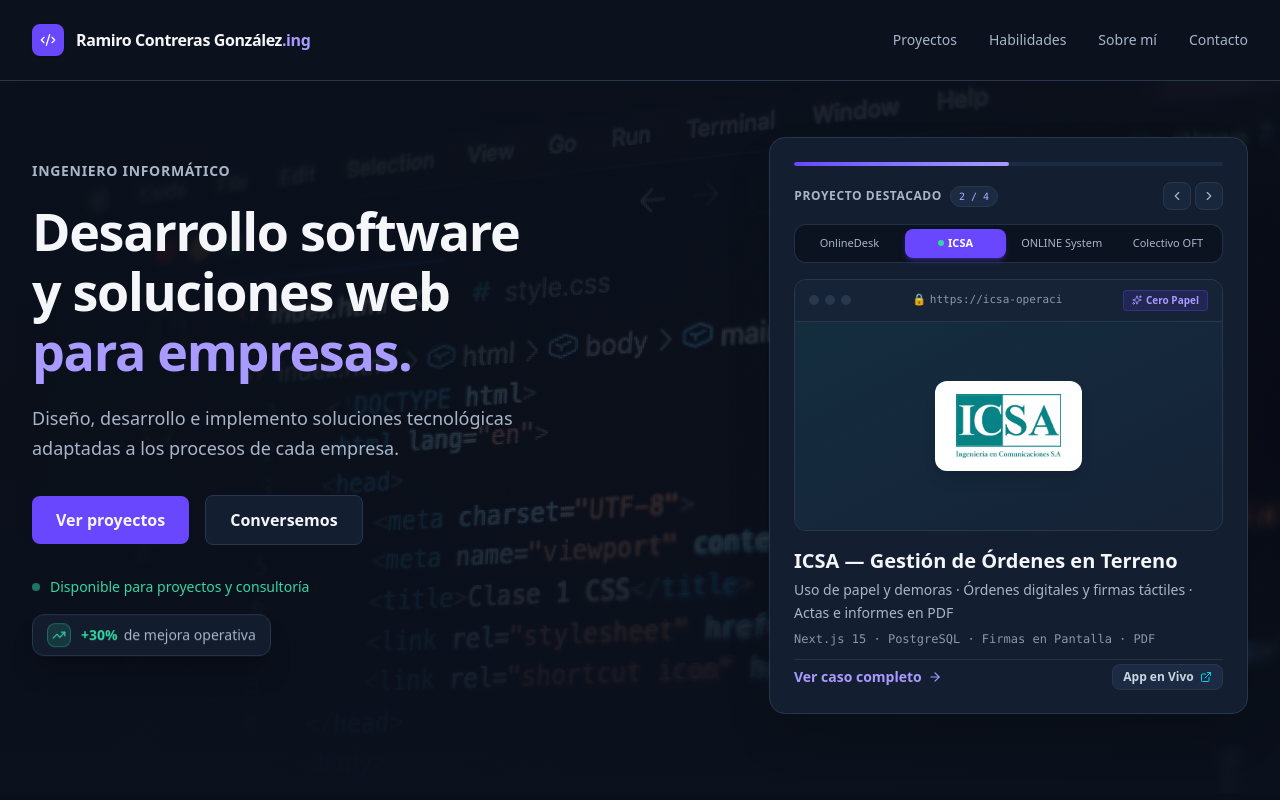
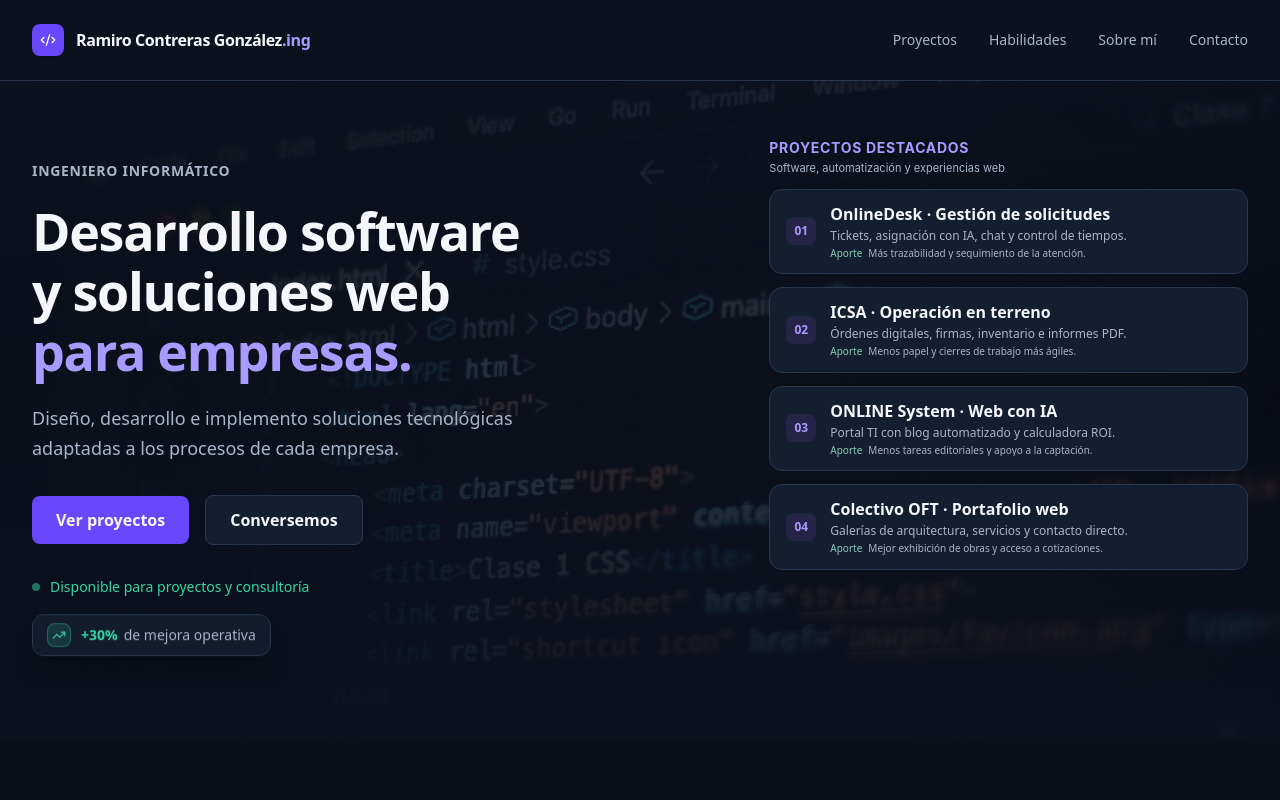
Before and after one commit to Tino0rcg/Portafolio-Ramiro-Contreras, a React (Vite) app: page / in a window 1280 px wide. Shown: the top 800 px of the page. Built offline with nearby package versions, Linux system fonts and the light colour scheme.

Commit message:
feat: reproduccion exacta de la seccion proyectos destacados con 4 tarjetas verticales consecutivas compactas

```diff
--- a/src/components/Hero.tsx
+++ b/src/components/Hero.tsx
@@ -1,88 +1,41 @@
-import React, { useState, useEffect } from 'react';
-import { ChevronLeft, ChevronRight, ExternalLink, ArrowRight, Sparkles, TrendingUp } from 'lucide-react';
-import { projectsData } from '../data/portfolioData';
+import React from 'react';
+import { TrendingUp } from 'lucide-react';
 
-interface FeaturedProjectMeta {
-  tabName: string;
-  badge: string;
-  shortTitle: string;
-  problemSolutionResult: string;
-  technologiesText: string;
-  browserUrl: string;
-  glowColor: string;
+interface FeaturedProject {
+  number: string;
+  title: string;
+  description: string;
+  contribution: string;
 }
 
-const featuredProjectsMeta: Record<string, FeaturedProjectMeta> = {
-  'onlinedesk-gestion-requerimientos': {
-    tabName: 'OnlineDesk',
-    badge: 'SaaS en Vivo',
-    shortTitle: 'OnlineDesk — Plataforma SaaS en Tiempo Real',
-    problemSolutionResult: 'Requerimientos desordenados · Tablero Kanban y SLA · Trazabilidad y PDF por correo',
-    technologiesText: 'Next.js · TypeScript · Supabase Realtime · IA · PDF',
-    browserUrl: 'gesti-n-de-requerimientos-app.vercel.app',
-    glowColor: 'from-indigo-600/20 via-blue-600/10 to-transparent',
+const featuredProjects: FeaturedProject[] = [
+  {
+    number: '01',
+    title: 'OnlineDesk · Gestión de solicitudes',
+    description: 'Tickets, asignación con IA, chat y control de tiempos.',
+    contribution: 'Más trazabilidad y seguimiento de la atención.',
   },
-  'software-gestion-operativa-icsa': {
-    tabName: 'ICSA',
-    badge: 'Cero Papel',
-    shortTitle: 'ICSA — Gestión de Órdenes en Terreno',
-    problemSolutionResult: 'Uso de papel y demoras · Órdenes digitales y firmas táctiles · Actas e informes en PDF',
-    technologiesText: 'Next.js 15 · PostgreSQL · Firmas en Pantalla · PDF',
-    browserUrl: 'icsa-operaciones.vercel.app',
-    glowColor: 'from-teal-600/20 via-cyan-600/10 to-transparent',
+  {
+    number: '02',
+    title: 'ICSA · Operación en terreno',
+    description: 'Órdenes digitales, firmas, inventario e informes PDF.',
+    contribution: 'Menos papel y cierres de trabajo más ágiles.',
   },
-  'web-online-system': {
-    tabName: 'ONLINE System',
-    badge: 'Gemini IA',
-    shortTitle: 'ONLINE System — Web con IA Autónoma',
-    problemSolutionResult: 'Posicionamiento web lento · Automatización con API Gemini · Contenido técnico y SEO continuo',
-    technologiesText: 'Next.js 15 · API Google Gemini · Tailwind CSS · SEO',
-    browserUrl: 'onlinesystem.cl',
-    glowColor: 'from-emerald-600/20 via-teal-600/10 to-transparent',
+  {
+    number: '03',
+    title: 'ONLINE System · Web con IA',
+    description: 'Portal TI con blog automatizado y calculadora ROI.',
+    contribution: 'Menos tareas editoriales y apoyo a la captación.',
   },
-  'web-colectivo-oft': {
-    tabName: 'Colectivo OFT',
-    badge: 'Editorial & Video',
-    shortTitle: 'Colectivo OFT — Estudio & Arquitectura',
-    problemSolutionResult: 'Presentación estática · Portafolio editorial interactivo y video · Catálogo de proyectos',
-    technologiesText: 'Next.js · React · Video Streaming · Optimización WebP',
-    browserUrl: 'colectivooft.cl',
-    glowColor: 'from-amber-600/20 via-stone-700/10 to-transparent',
+  {
+    number: '04',
+    title: 'Colectivo OFT · Portafolio web',
+    description: 'Galerías de arquitectura, servicios y contacto directo.',
+    contribution: 'Mejor exhibición de obras y acceso a cotizaciones.',
   },
-};
+];
 
 export const Hero: React.FC = () => {
-  const [currentIndex, setCurrentIndex] = useState(0);
-  const [isPaused, setIsPaused] = useState(false);
-
-  useEffect(() => {
-    if (isPaused) return;
-    const interval = setInterval(() => {
-      setCurrentIndex((prev) => (prev + 1) % projectsData.length);
-    }, 4500);
-    return () => clearInterval(interval);
-  }, [isPaused, currentIndex]);
-
-  const currentProject = projectsData[currentIndex] || projectsData[0];
-  const meta: FeaturedProjectMeta =
-    featuredProjectsMeta[currentProject.id] || {
-      tabName: currentProject.title.split('—')[0].trim(),
-      badge: 'Destacado',
-      shortTitle: currentProject.title,
-      problemSolutionResult: currentProject.shortDescription,
-      technologiesText: currentProject.technologies.slice(0, 4).join(' · '),
-      browserUrl: 'proyecto.app',
-      glowColor: 'from-indigo-600/20 to-transparent',
-    };
-
-  const prevProject = () => {
-    setCurrentIndex((prev) => (prev - 1 + projectsData.length) % projectsData.length);
-  };
-
-  const nextProject = () => {
-    setCurrentIndex((prev) => (prev + 1) % projectsData.length);
-  };
-
   return (
     <section className="relative overflow-hidden bg-[#0B111D] text-[#F5F6FA] pt-8 sm:pt-10 md:pt-12 lg:pt-14 pb-12 sm:pb-16 md:pb-20 lg:pb-20">
       {/* Imagen de fondo con overlay para preservar legibilidad y estética profesional */}
@@ -155,169 +108,45 @@ export const Hero: React.FC = () => {
             </div>
           </div>
 
-          {/* Columna Derecha: Tarjeta de Proyecto Destacado (Dinámica con Timeline y Tabs) */}
-          <div className="lg:col-span-5 w-full">
-            <div
-              onMouseEnter={() => setIsPaused(true)}
-              onMouseLeave={() => setIsPaused(false)}
-              className="bg-[#131E30] border border-[#29374D] rounded-2xl p-4 sm:p-6 shadow-2xl relative overflow-hidden group"
-            >
-              {/* Barra de progreso de tiempo (Timeline Dinámico) */}
-              <div className="w-full h-1 bg-[#1C2B43] rounded-full overflow-hidden mb-4">
+          {/* Columna Derecha: Sección Proyectos Destacados (4 Tarjetas Consecutivas) */}
+          <div className="lg:col-span-5 w-full flex flex-col">
+            {/* Encabezado */}
+            <div className="mb-3 text-left">
+              <h2 className="text-[14px] font-bold text-[#A99AFF] tracking-wider uppercase font-sans mb-0.5">
+                PROYECTOS DESTACADOS
+              </h2>
+              <p className="text-[11px] text-[#A9B5C8] font-sans">
+                Software, automatización y experiencias web
+              </p>
+            </div>
+
+            {/* Lista vertical de 4 tarjetas */}
+            <div className="flex flex-col gap-[13px] w-full">
+              {featuredProjects.map((project) => (
                 <div
-                  key={currentIndex}
-                  className="h-full bg-gradient-to-r from-[#6847FF] to-[#A99AFF] rounded-full animate-progress-fill"
-                  style={{ animationPlayState: isPaused ? 'paused' : 'running' }}
-                />
-              </div>
+                  key={project.number}
+                  className="bg-[#131E30] border border-[#29374D] rounded-[13px] px-3.5 py-3 sm:px-4 sm:py-3.5 flex items-center gap-3.5 w-full text-left"
+                >
+                  {/* Columna izquierda: Cuadrado pequeño con número */}
+                  <div className="w-[30px] h-[28px] rounded-[7px] bg-[#252346] text-[#A99AFF] text-[12px] font-bold flex items-center justify-center shrink-0 select-none">
+                    {project.number}
+                  </div>
 
-              {/* Etiqueta superior y controles */}
-              <div className="flex items-center justify-between mb-3.5">
-                <div className="flex items-center gap-2">
-                  <span className="text-[11px] sm:text-xs font-semibold tracking-wider text-[#A9B5C8] uppercase">
-                    PROYECTO DESTACADO
-                  </span>
-                  <span className="text-[10px] font-mono px-2 py-0.5 rounded-full bg-[#1C2B43] text-indigo-300 border border-[#29374D]">
-                    {currentIndex + 1} / 4
-                  </span>
+                  {/* Columna derecha: Título, descripción y aporte */}
+                  <div className="flex-1 min-w-0">
+                    <h3 className="text-[15px] sm:text-[16px] font-semibold text-[#F5F6FA] leading-tight mb-1 truncate">
+                      {project.title}
+                    </h3>
+                    <p className="text-[12px] text-[#A9B5C8] leading-tight mb-1 truncate">
+                      {project.description}
+                    </p>
+                    <div className="flex items-center gap-1.5 text-[10px] leading-tight">
+                      <span className="text-[#8CCBB1] font-medium shrink-0">Aporte</span>
+                      <span className="text-[#A9B5C8] truncate">{project.contribution}</span>
+                    </div>
+                  </div>
                 </div>
-
-                {/* Flechas de navegación rápida */}
-                <div className="flex items-center gap-1">
-                  <button
-                    onClick={prevProject}
-                    aria-label="Proyecto anterior"
-                    className="p-1.5 rounded-lg text-[#A9B5C8] hover:text-[#F5F6FA] bg-[#1C2B43]/70 hover:bg-[#1C2B43] border border-[#29374D] transition-all cursor-pointer"
-                  >
-                    <ChevronLeft className="w-3.5 h-3.5" />
-                  </button>
-                  <button
-                    onClick={nextProject}
-                    aria-label="Proyecto siguiente"
-                    className="p-1.5 rounded-lg text-[#A9B5C8] hover:text-[#F5F6FA] bg-[#1C2B43]/70 hover:bg-[#1C2B43] border border-[#29374D] transition-all cursor-pointer"
-                  >
-                    <ChevronRight className="w-3.5 h-3.5" />
-                  </button>
-                </div>
-              </div>
-
-              {/* Tabs interactivas con los 4 nombres de proyecto */}
-              <div className="grid grid-cols-4 gap-1.5 mb-4 p-1 rounded-xl bg-[#0B111D]/80 border border-[#29374D]/80">
-                {projectsData.map((project, idx) => {
-                  const projectMeta = featuredProjectsMeta[project.id];
-                  const label = projectMeta ? projectMeta.tabName : `P${idx + 1}`;
-                  const isActive = currentIndex === idx;
-
-                  return (
-                    <button
-                      key={project.id}
-                      onClick={() => setCurrentIndex(idx)}
-                      className={`py-1.5 px-1 rounded-lg text-[11px] font-medium transition-all text-center truncate cursor-pointer flex items-center justify-center gap-1 ${
-                        isActive
-                          ? 'bg-[#6847FF] text-white shadow-md shadow-[#6847FF]/30 font-semibold'
-                          : 'text-[#A9B5C8] hover:text-[#F5F6FA] hover:bg-[#1C2B43]'
-                      }`}
-                      title={project.title}
-                    >
-                      {isActive && <span className="w-1.5 h-1.5 rounded-full bg-[#35D6A5] shrink-0" />}
-                      <span className="truncate">{label}</span>
-                    </button>
-                  );
-                })}
-              </div>
-
-              {/* Contenedor de captura del proyecto: Ventana de navegador con animación fluida */}
-              <div className="bg-[#1C2B43] border border-[#29374D] rounded-xl overflow-hidden mb-4 shadow-inner relative">
-                {/* Barra superior con 3 pequeños círculos, URL del navegador y Badge */}
-                <div className="flex items-center justify-between px-3.5 py-2.5 border-b border-[#29374D] bg-[#162235]">
-                  <div className="flex items-center gap-1.5">
-                    <span className="w-2.5 h-2.5 rounded-full bg-[#29374D]" />
-                    <span className="w-2.5 h-2.5 rounded-full bg-[#29374D]" />
-                    <span className="w-2.5 h-2.5 rounded-full bg-[#29374D]" />
-                  </div>
-                  <span className="text-[11px] font-mono text-[#A9B5C8]/80 truncate max-w-[150px] xs:max-w-[200px] flex items-center gap-1">
-                    <span className="text-[#35D6A5]">🔒</span> https://{meta.browserUrl}
-                  </span>
-                  <span className="text-[10px] font-semibold text-[#A99AFF] bg-[#6847FF]/15 px-2 py-0.5 rounded border border-[#6847FF]/30 flex items-center gap-1">
-                    <Sparkles className="w-2.5 h-2.5 text-[#A99AFF]" />
-                    <span>{meta.badge}</span>
-                  </span>
-                </div>
-
-                {/* Área visual del proyecto con animación al cambiar */}
-                <div
-                  key={currentProject.id}
-                  className="h-44 sm:h-52 w-full bg-[#162235] flex items-center justify-center p-4 overflow-hidden relative animate-hero-project"
-                >
-                  {/* Resplandor ambiental dinámico */}
-                  <div className={`absolute inset-0 bg-gradient-to-br ${meta.glowColor} pointer-events-none opacity-50`} />
-
-                  {currentProject.isLogo ? (
-                    currentProject.logoBg === 'bg-white' ? (
-                      <div className="px-5 py-3 rounded-xl bg-white shadow-lg border border-white/90 relative z-10 transition-transform duration-300 group-hover:scale-105">
-                        <img
-                          src={currentProject.image}
-                          alt={currentProject.title}
-                          className="h-14 sm:h-16 w-auto object-contain"
-                        />
-                      </div>
-                    ) : (
-                      <img
-                        src={currentProject.image}
-                        alt={currentProject.title}
-                        className="max-h-20 sm:max-h-24 max-w-[80%] object-contain drop-shadow-xl relative z-10 transition-transform duration-300 group-hover:scale-105"
-                      />
-                    )
-                  ) : (
-                    <img
-                      src={currentProject.image}
-                      alt={currentProject.title}
-                      className="w-full h-full object-cover transition-transform duration-500 group-hover:scale-105"
-                    />
-                  )}
-                </div>
-              </div>
-
-              {/* Información del proyecto dinámico con animación sincronizada */}
-              <div
-                key={`info-${currentProject.id}`}
-                className="min-h-[110px] flex flex-col justify-between animate-hero-project"
-              >
-                <div>
-                  <h3 className="text-lg sm:text-xl font-bold text-[#F5F6FA] mb-1 line-clamp-1 group-hover:text-white transition-colors">
-                    {meta.shortTitle}
-                  </h3>
-                  <p className="text-xs sm:text-sm text-[#A9B5C8] mb-1.5 leading-relaxed line-clamp-2">
-                    {meta.problemSolutionResult}
-                  </p>
-                  <p className="text-xs text-[#A9B5C8]/80 mb-3 font-mono">
-                    {meta.technologiesText}
-                  </p>
-                </div>
-
-                {/* Acciones del caso */}
-                <div className="flex items-center justify-between gap-3 pt-1 border-t border-[#29374D]/80">
-                  <a
-                    href="#proyectos"
-                    className="text-sm font-semibold text-[#A99AFF] hover:text-[#6847FF] transition-colors inline-flex items-center gap-1.5 group/link"
-                  >
-                    <span>Ver caso completo</span>
-                    <ArrowRight className="w-3.5 h-3.5 transition-transform group-hover/link:translate-x-1" />
-                  </a>
-
-                  {currentProject.liveUrl && (
-                    <a
-                      href={currentProject.liveUrl}
-                      target="_blank"
-                      rel="noopener noreferrer"
-                      className="inline-flex items-center gap-1.5 text-xs font-semibold text-slate-300 hover:text-white px-2.5 py-1 rounded-lg bg-[#1C2B43] hover:bg-[#253754] border border-[#29374D] transition-colors"
-                    >
-                      <span>App en Vivo</span>
-                      <ExternalLink className="w-3 h-3 text-cyan-400" />
-                    </a>
-                  )}
-                </div>
-              </div>
+              ))}
             </div>
           </div>
         </div>
```
